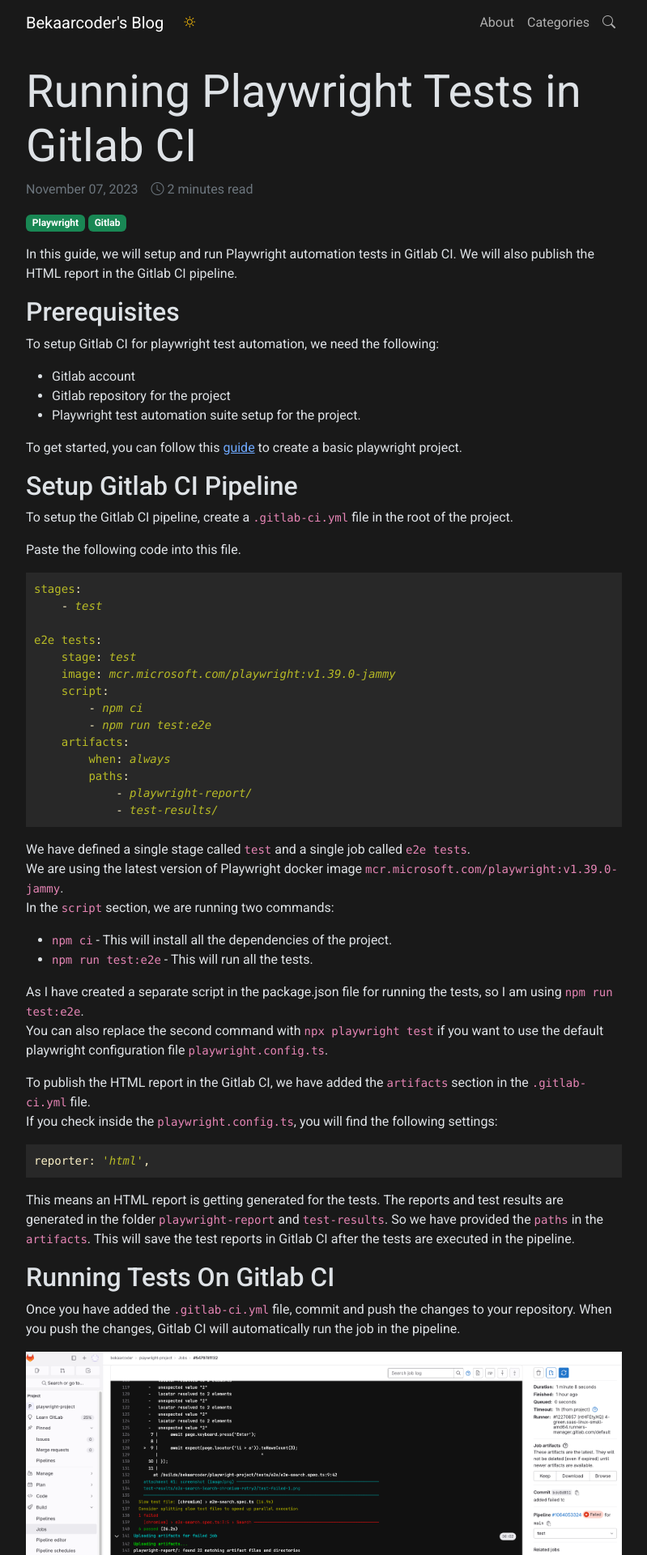
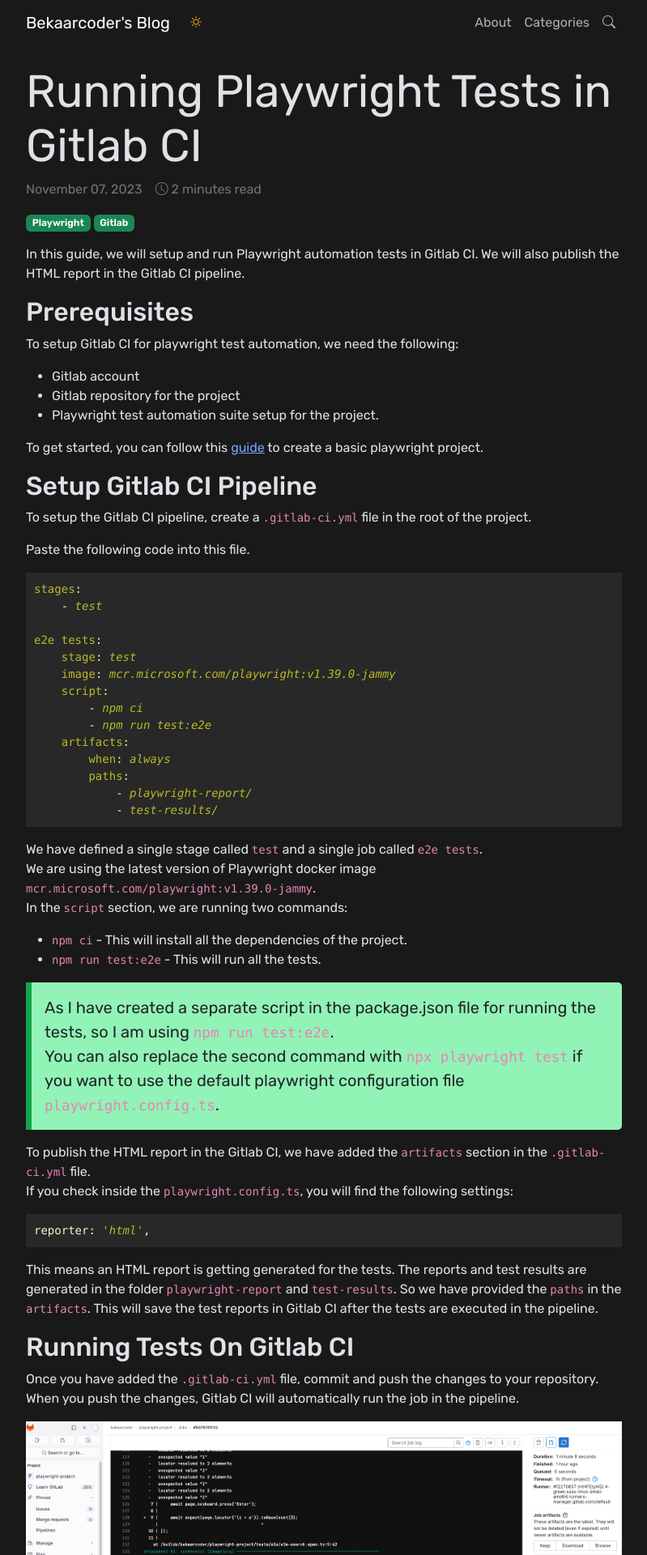
Before and after one commit to bekaarcoder/my-blog, a Jekyll site: the page built from _posts/playwright/2023-11-07-running-playwright-test-gitlabci.md, in a window 1280 px wide. Shown: the top 1920 px of the page at 81% size, without its empty margins (240-1039 px from the left). Built offline with Jekyll 4.4.1, drawn with Linux system fonts in a browser that asks for light colours.

Commit message:
updated font

```diff
--- a/_layouts/wrapper.html
+++ b/_layouts/wrapper.html
@@ -29,7 +29,7 @@
         <link rel="preconnect" href="https://fonts.googleapis.com" />
         <link rel="preconnect" href="https://fonts.gstatic.com" crossorigin />
         <link
-            href="https://fonts.googleapis.com/css2?family=Roboto:wght@400;500;700&display=swap"
+            href="https://fonts.googleapis.com/css2?family=Rubik:wght@400;500;600&display=swap"
             rel="stylesheet"
         />
         <link
--- a/_posts/playwright/2023-11-07-running-playwright-test-gitlabci.md
+++ b/_posts/playwright/2023-11-07-running-playwright-test-gitlabci.md
@@ -48,6 +48,8 @@
 -   `npm ci` - This will install all the dependencies of the project.
 -   `npm run test:e2e` - This will run all the tests.
 
+{:.blockquote}
+
 > As I have created a separate script in the package.json file for running the tests, so I am using `npm run test:e2e`.
 > You can also replace the second command with `npx playwright test` if you want to use the default playwright configuration file `playwright.config.ts`.
 
--- a/assets/css/main.css
+++ b/assets/css/main.css
@@ -1,5 +1,5 @@
 :root {
-    --bs-body-font-family: 'Roboto', sans-serif !important;
+    --bs-body-font-family: 'Rubik', sans-serif !important;
 }
 
 [data-bs-theme=dark] {
@@ -21,3 +21,12 @@
     border-radius: 50px !important;
     padding: 8px 20px !important;
 }
+
+.blockquote {
+    background: #91f3b5;
+    border-left: 7px solid #12a548;
+    border-radius: 0 5px 5px 0;
+    margin: 1rem 0;
+    padding: 1rem;
+    color: #212529;
+}
```
